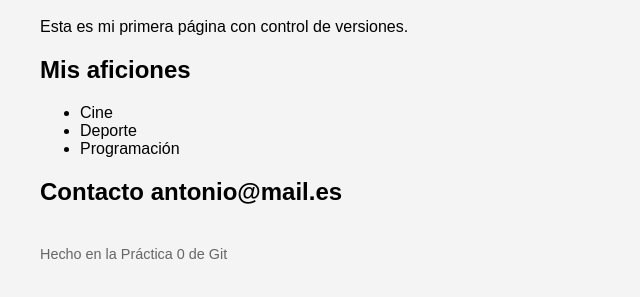
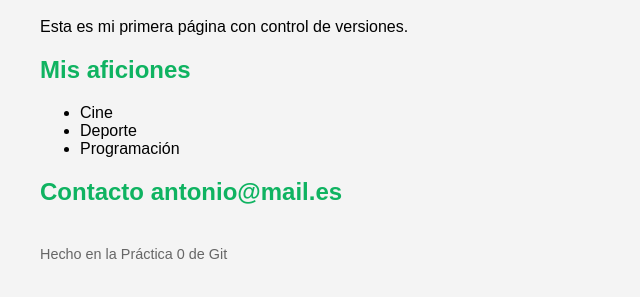
Before and after one commit to antoniommelero/practica-git3, a plain HTML site: page index.html in a window 1280 px wide. Shown: the part 197-494 px from the top of the page, without its empty margins (0-640 px from the left). Drawn offline with Linux system fonts and the light colour scheme.

Commit message:
da formato a seccion contacto

```diff
--- a/estilos.css
+++ b/estilos.css
@@ -8,6 +8,10 @@ h1 {
   color: #2a5db0;
 }
 
+h2 {
+  color: #0fb361;
+}
+
 footer {
   margin-top: 40px;
   color: #666666;
```
